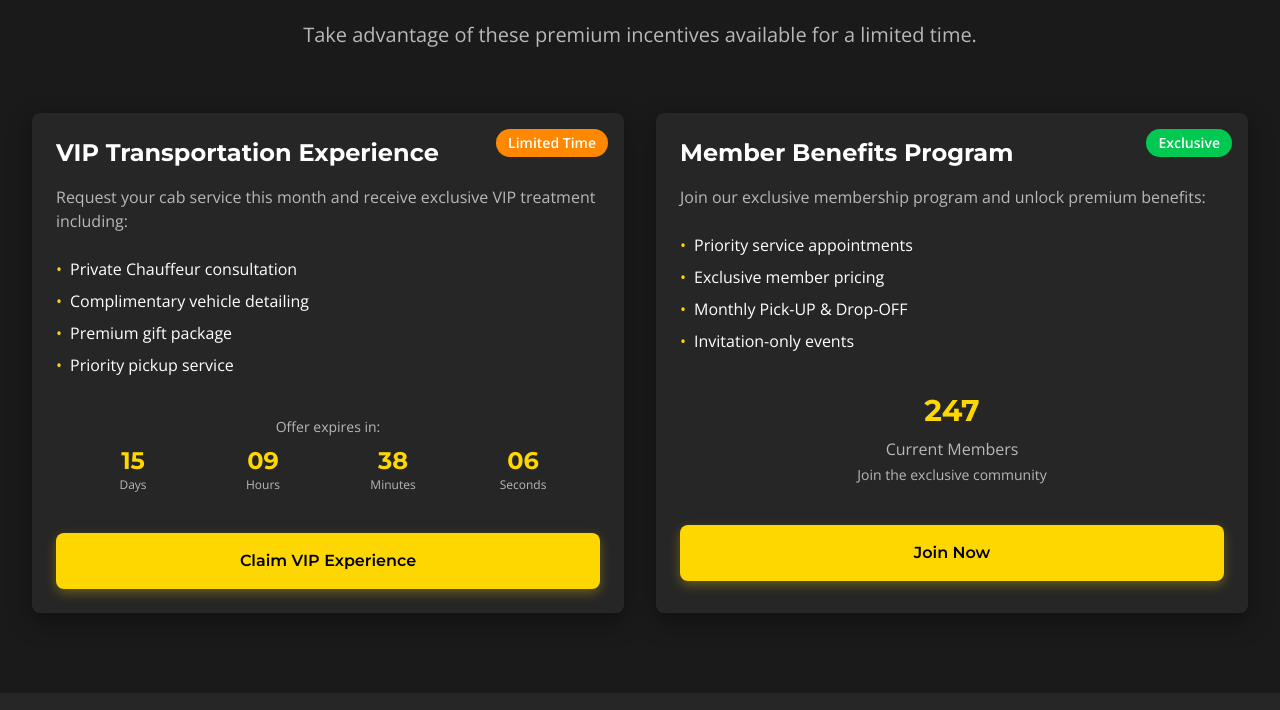
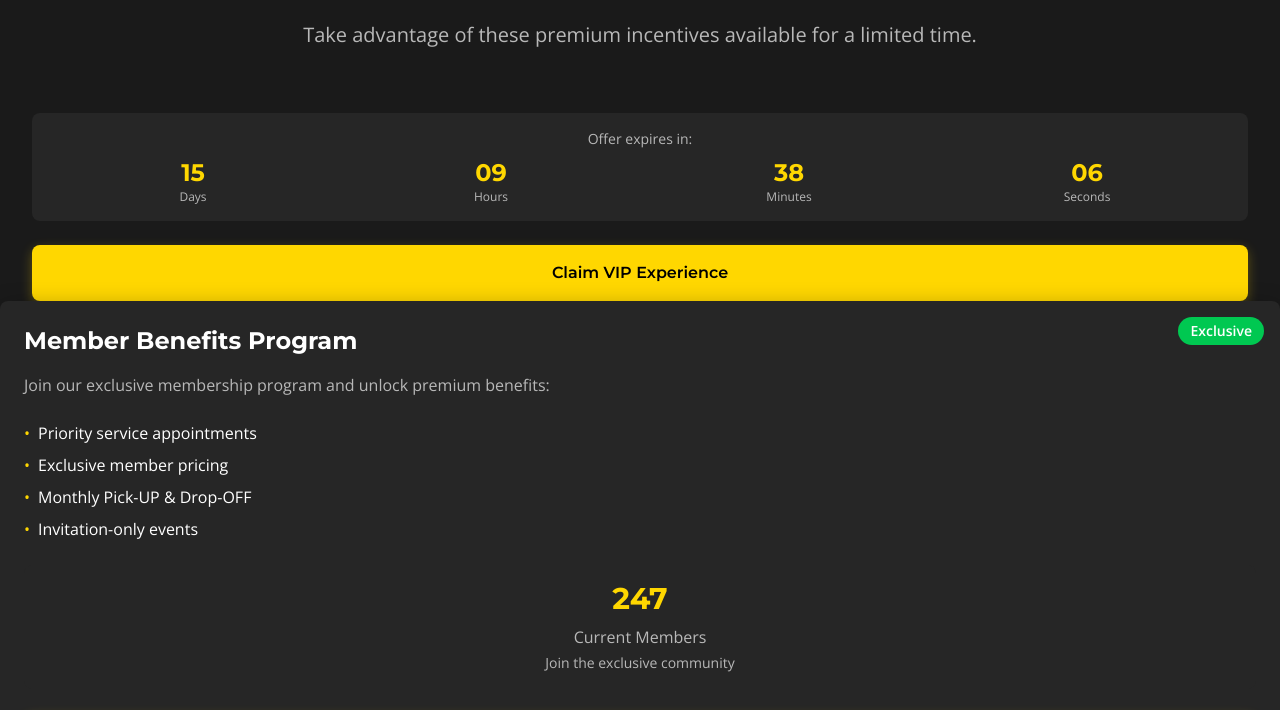
Before and after one commit to ChristianKamohelo/Apex-Cabs, a website: page pages/landing_page.html in a window 1280 px wide. Shown: the part 2975-3685 px from the top of the page. Drawn offline with nearby package versions, Linux system fonts and the light colour scheme.

Commit message:
Update landing_page.html

```diff
--- a/pages/landing_page.html
+++ b/pages/landing_page.html
@@ -332,22 +332,6 @@
             <p class="text-xl text-text-secondary max-w-3xl mx-auto">Take advantage of these premium incentives available for a limited time.</p>
         </div>
 
-        <div class="grid grid-cols-1 lg:grid-cols-2 gap-8">
-            <!-- Offer 1 -->
-            <div class="card-luxury relative overflow-hidden">
-                <div class="absolute top-4 right-4 bg-warning text-white px-3 py-1 rounded-full text-sm font-semibold">
-                    Limited Time
-                </div>
-
-                <h3 class="text-2xl font-montserrat font-bold mb-4">VIP Transportation Experience</h3>
-                <p class="text-text-secondary mb-6">Request your cab service this month and receive exclusive VIP treatment including:</p>
-
-                <ul class="space-y-2 mb-6">
-                    <li class="flex items-center"><span class="text-primary mr-2">•</span> Private Chauffeur consultation</li>
-                    <li class="flex items-center"><span class="text-primary mr-2">•</span> Complimentary vehicle detailing</li>
-                    <li class="flex items-center"><span class="text-primary mr-2">•</span> Premium gift package</li>
-                    <li class="flex items-center"><span class="text-primary mr-2">•</span> Priority pickup service</li>
-                </ul>
 
                 <!-- Countdown Timer -->
                 <div class="bg-surface rounded-lg p-4 mb-6">
```
